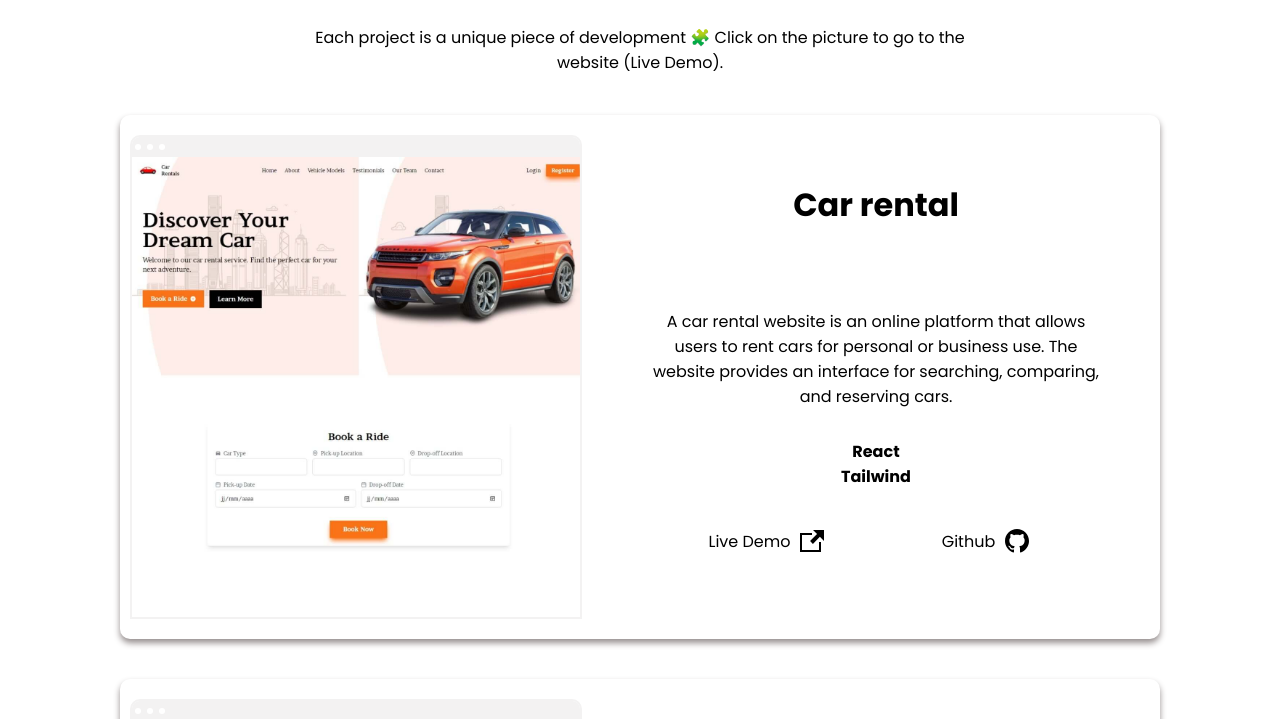
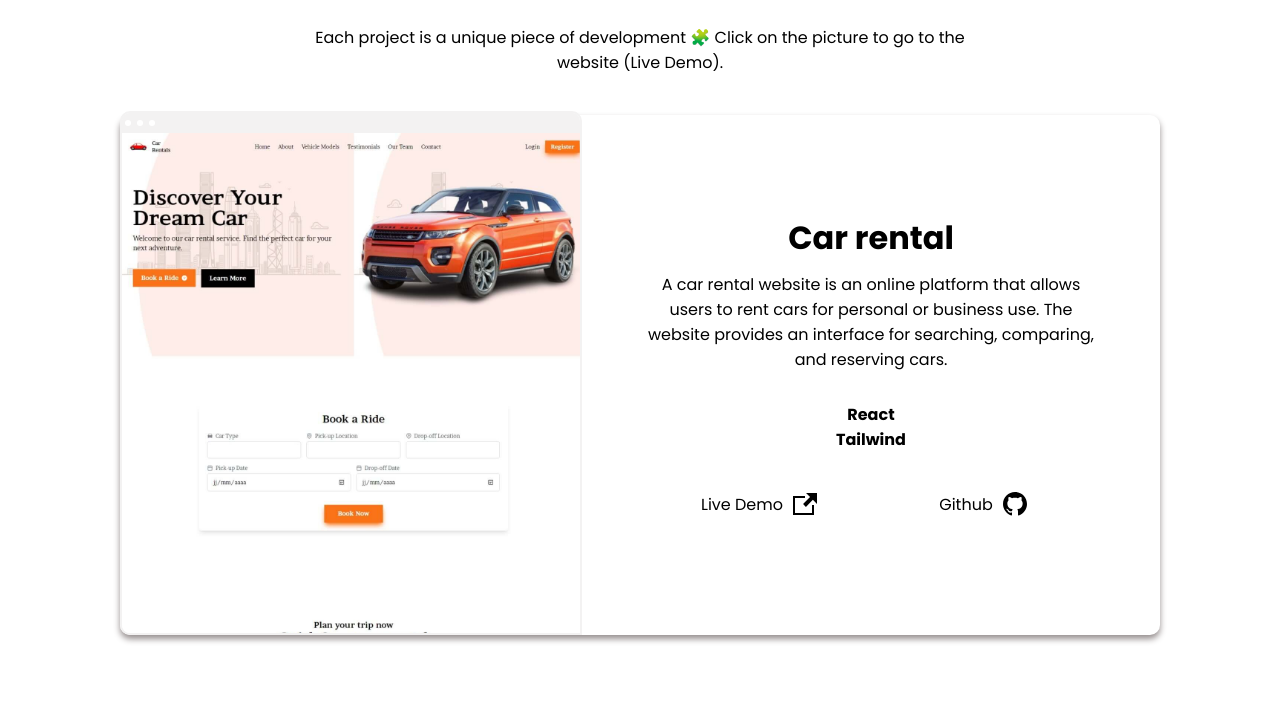
Before and after one commit to ramibelka/portfolio, a React (Create React App) app: page / in a window 1280 px wide. Shown: the part 1720-2439 px from the top of the page. Built offline with nearby package versions, Linux system fonts and the light colour scheme.

Commit message:
fixed layout and link problems

```diff
--- a/src/components/Product/Product.jsx
+++ b/src/components/Product/Product.jsx
@@ -2,7 +2,6 @@ import React from "react";
 import "./product.css";
 
 const Product = ({ title, desc, img, link, gitLink, tech }) => {
-  console.log(gitLink);
   return (
     <div className="container">
       <div className="p">
@@ -23,6 +22,7 @@ const Product = ({ title, desc, img, link, gitLink, tech }) => {
             <h4>React</h4>
             <h4>{tech}</h4>
           </div>
+          {link ? (
             <a href={link} target="_blank" rel="noreferrer">
               Live Demo
               <svg
@@ -34,6 +34,9 @@ const Product = ({ title, desc, img, link, gitLink, tech }) => {
                 <path d="M21 13v10h-21v-19h12v2h-10v15h17v-8h2zm3-12h-10.988l4.035 4-6.977 7.07 2.828 2.828 6.977-7.07 4.125 4.172v-11z" />
               </svg>
             </a>
+          ) : (
+            <a>Not yet</a>
+          )}
           <a href={gitLink} target="_blank" rel="noreferrer">
             Github
             <svg
--- a/src/components/Product/product.css
+++ b/src/components/Product/product.css
@@ -1,11 +1,21 @@
+.container {
+  display: flex;
+  flex-direction: row;
+  height: 65vh;
+  align-items: center;
+  border-radius: 10px;
+  box-shadow: 0 4px 6px rgb(150, 143, 143);
+  margin: 20px;
+}
+
 .p {
   width: 30%;
-  height: 60vh;
-  margin: 20px 10px;
+  height: 65vh;
+  margin: 0 0 4px 0;
   border: 2px solid rgb(243, 242, 242);
-  border-radius: 10px 10px 0px 0px;
+  border-radius: 10px 10px 0 10px;
   overflow: hidden;
-  flex: 1; /******/
+  flex: 1;
 }
 
 .p-browser {
@@ -33,19 +43,10 @@
 .p:hover .p-img {
   transform: translateY(-100%);
 }
-/*****************/
-.container {
-  display: flex;
-  flex-direction: row;
-  align-items: center;
-  border-radius: 10px;
-  box-shadow: 0 4px 6px rgb(150, 143, 143);
-  margin: 20px;
-}
 
 .p-desc {
   flex: 1;
-  margin: 60px; /**************/
+  margin: 60px;
 }
 
 .p-desc a {
@@ -70,10 +71,6 @@ a svg {
   margin-left: 10px;
 }
 
-h1 {
-  margin-bottom: 80px;
-}
-
 .p-div {
   display: grid;
   padding: 10px;
@@ -88,22 +85,27 @@ h1 {
   grid-column: span 2 / span 2;
 }
 
-/*********************/
+h1 {
+  margin-bottom: 10px;
+}
 
 @media screen and (max-width: 480px) {
   .p {
     width: 100%;
     height: 25vh;
+    margin: 0;
     flex: auto;
-    margin: 0;
+    border-radius: 10px 10px 0 0;
   }
 
   .container {
     flex-direction: column;
+    height: auto;
+    margin: 20px;
   }
 
   .p-desc {
-    margin: 5px; /**************/
+    margin: 5px;
   }
 
   h1 {
--- a/src/components/ProductList/productList.css
+++ b/src/components/ProductList/productList.css
@@ -26,6 +26,8 @@
   flex-wrap: wrap;
   flex-direction: column;
   justify-content: space-between;
+  gap: 70px;
+  margin-bottom: 50px;
 }
 
 @media screen and (max-width: 480px) {
--- a/src/data.js
+++ b/src/data.js
@@ -27,7 +27,6 @@ export const products = [
     title: "E-commerce",
     desc: "A dynamic e-commerce platform specializing in second-hand clothing, promoting sustainable fashion choices while providing a social experience. (NOT HOSTED YET IT WILL BE SOON).",
     img: img1,
-    link: "/",
     gitLink: "https://github.com/ramibelka/venti_frontend",
     tech: "Vanilla css",
   },
```
Lines whose indentation alone changed are shown as unchanged.
